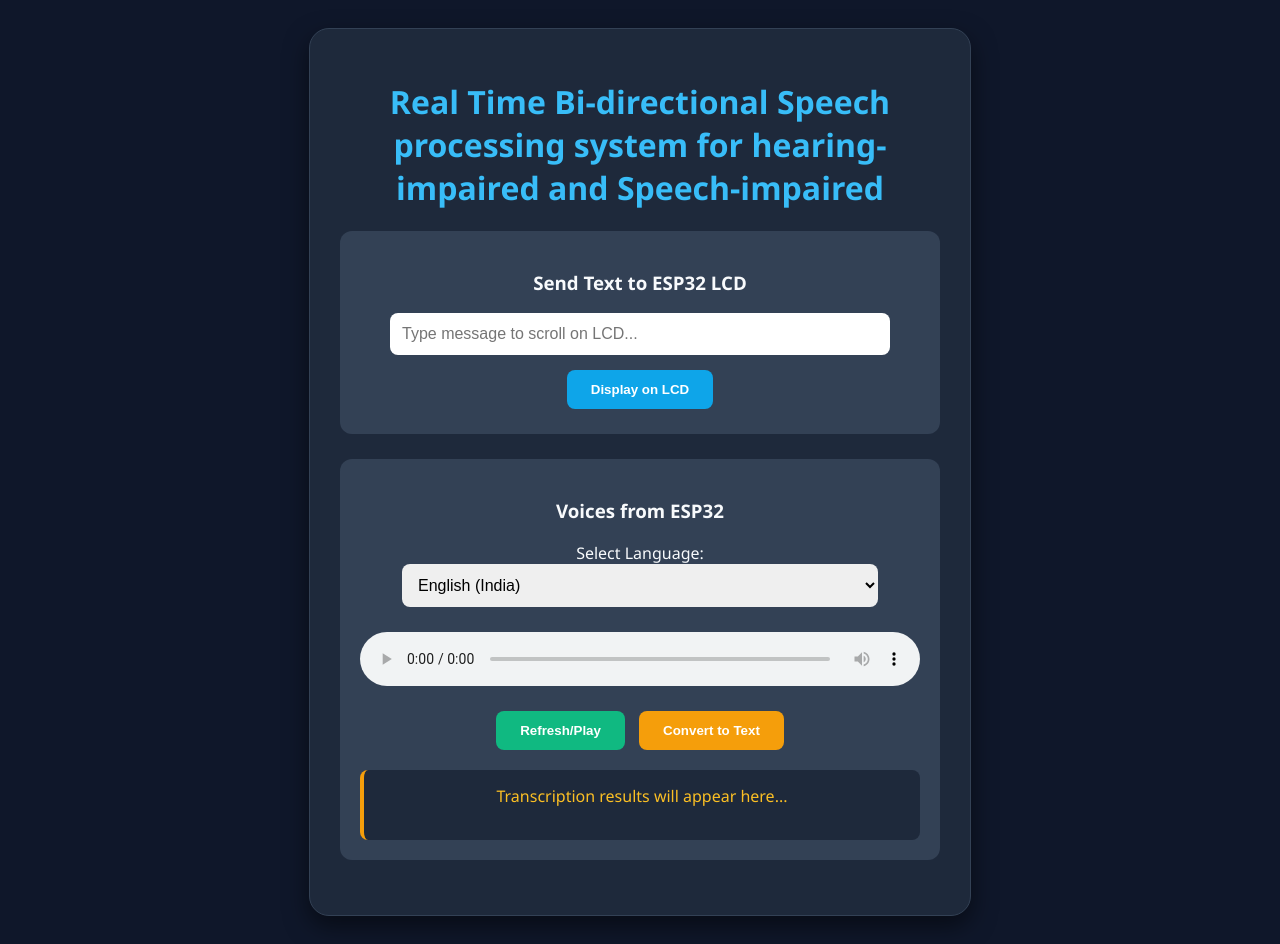
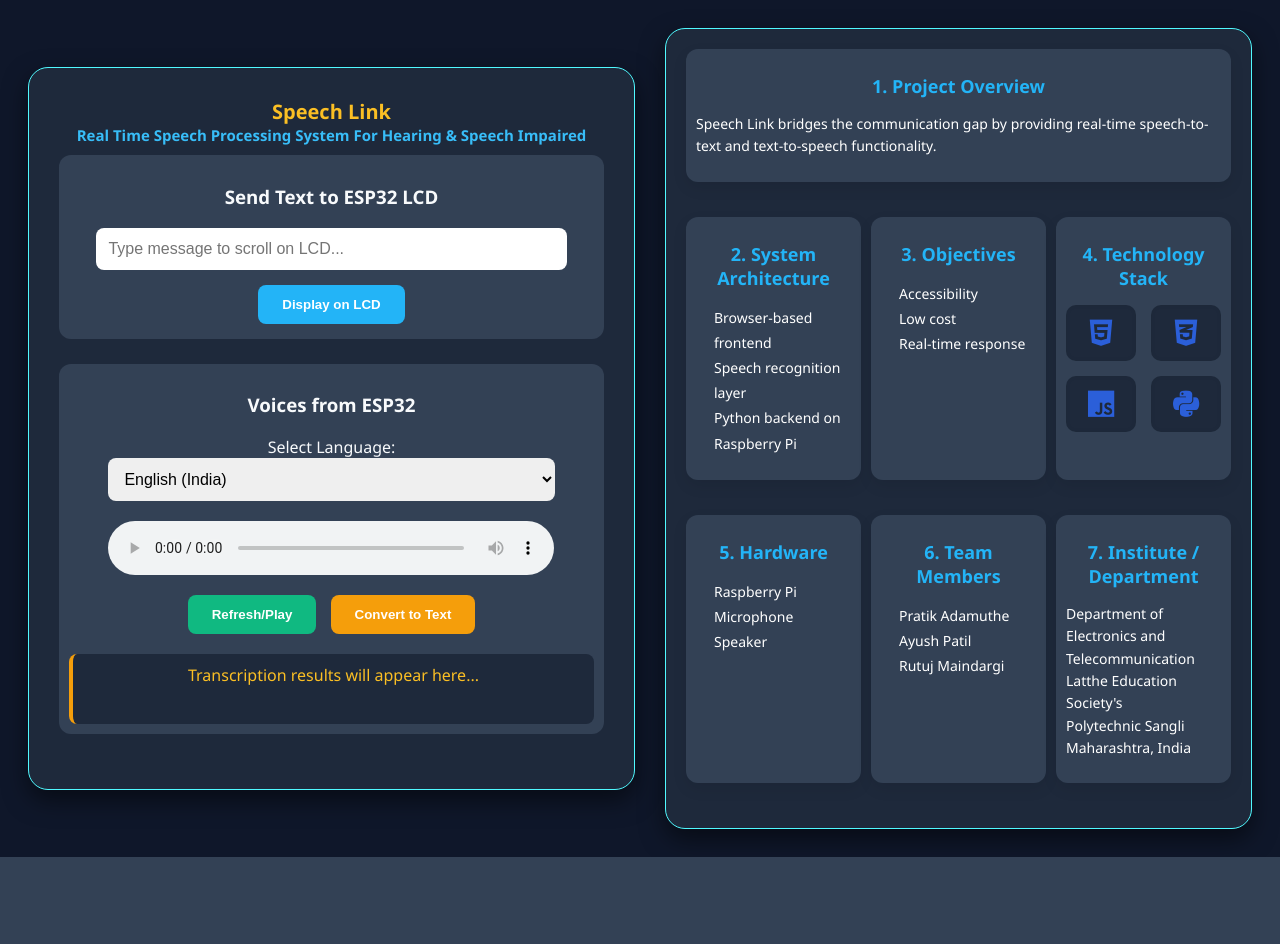
Before and after one commit to ayushpatilsan-glitch/smart-intercom, a Flask app: template templates/index.html in a window 1280 px wide. After the commit the page ends 857 px from the top, so only its background shows below. Run offline with Flask 3, Linux system fonts and the light colour scheme; the template is opened without the code that fills it, so the values that code supplies are empty.

Commit message:
Update index.html

```diff
--- a/templates/index.html
+++ b/templates/index.html
@@ -1,78 +1,333 @@
 <!DOCTYPE html>
 <html lang="en">
   <head>
-    <meta charset="UTF-8">
-    <meta name="viewport" content="width=device-width, initial-scale=1.0">
-    <title>ESP32 Smart Intercom</title>
+    <meta charset="UTF-8" />
+    <meta name="viewport" content="width=device-width, initial-scale=1.0" />
+    <title>Real Time Bi-directional Speech Processing system for Hearing-impaired and Speech-impaired</title>
+    <link
+      rel="stylesheet"
+      href="https://cdnjs.cloudflare.com/ajax/libs/font-awesome/6.5.0/css/all.min.css"
+    />
+    <link rel="stylesheet" href="style.css" />
     <style>
-        body { font-family: 'Segoe UI', sans-serif; background: #0f172a; color: #f8fafc; text-align: center; padding: 20px; }
-        .container { max-width: 600px; margin: auto; background: #1e293b; padding: 30px; border-radius: 20px; box-shadow: 0 10px 25px rgba(0,0,0,0.5); border: 1px solid #334155; }
-        h1 { color: #38bdf8; }
-        .section { margin-bottom: 25px; padding: 20px; background: #334155; border-radius: 12px; }
-        select, input[type="text"] { width: 85%; padding: 12px; border-radius: 8px; border: none; margin-bottom: 10px; font-size: 16px; }
-        button { padding: 12px 24px; border: none; border-radius: 8px; cursor: pointer; font-weight: bold; margin: 5px; }
-        .btn-send { background: #0ea5e9; color: white; }
-        .btn-audio { background: #10b981; color: white; }
-        .btn-transcribe { background: #f59e0b; color: white; }
-        #transcriptionBox { margin-top: 15px; padding: 15px; background: #1e293b; border-radius: 8px; border-left: 4px solid #f59e0b; color: #fbbf24; min-height: 40px; }
-        audio { width: 100%; margin: 15px 0; }
+      body {
+        font-family: 'Segoe UI', sans-serif;
+        background: #0f172a;
+        color: #f8fafc;
+        text-align: center;
+        padding: 20px;
+      }
+      .main-container {
+        display: flex;
+        flex-wrap: nowrap;
+        gap: 30px;
+      }
+
+      .act_container {
+        flex: 1;
+        margin: auto;
+        background: #1e293b;
+        padding: 30px;
+        border-radius: 20px;
+        box-shadow: 0 10px 25px rgba(0, 0, 0, 0.5);
+        border: 1px solid #50f9ff;
+        height: calc(100% - 150px);
+      }
+
+      span {
+        color: #fbbf24;
+        font-size: 20px;
+      }
+      .title {
+        font-size: 15px;
+      }
+
+      .doc-container {
+        flex: 1;
+        display: grid;
+        grid-template-columns: repeat(3, 1fr);
+        gap: 10px;
+        margin: auto;
+        background: #1e293b;
+        padding: 20px;
+        border-radius: 20px;
+        box-shadow: 0 10px 25px rgba(0, 0, 0, 0.5);
+        border: 1px solid #50f9ff;
+        font-size: 14px;
+      }
+
+      h1 {
+        color: #38bdf8;
+        font-size: 20px;
+        margin-top: 0;
+      }
+      .section {
+        margin-bottom: 25px;
+        padding: 10px;
+        background: #334155;
+        border-radius: 12px;
+      }
+      select,
+      input[type='text'] {
+        width: 85%;
+        padding: 12px;
+        border-radius: 8px;
+        border: none;
+        margin-bottom: 10px;
+        font-size: 16px;
+      }
+      button {
+        padding: 12px 24px;
+        border: none;
+        border-radius: 8px;
+        cursor: pointer;
+        font-weight: bold;
+        margin: 5px;
+      }
+      .btn-send {
+        background: #23b4f7;
+        color: white;
+      }
+      .btn-audio {
+        background: #10b981;
+        color: white;
+      }
+      .btn-transcribe {
+        background: #f59e0b;
+        color: white;
+      }
+      #transcriptionBox {
+        margin-top: 15px;
+        padding: 10px;
+        background: #1e293b;
+        border-radius: 8px;
+        border-left: 4px solid #f59e0b;
+        color: #fbbf24;
+        min-height: 50px;
+      }
+      audio {
+        width: 85%;
+        margin: 10px 0;
+      }
+
+      .card {
+        border-radius: 12px;
+        box-shadow: 0 6px 15px rgba(0, 0, 0, 0.08);
+        margin-bottom: 25px;
+        padding: 10px;
+        background: #334155;
+        color: #fff;
+        text-align: left;
+      }
+
+      .card h2 {
+        text-align: center;
+        color: #23b4f7;
+        margin-bottom: 15px;
+        font-size: 18px;
+      }
+
+      .card p {
+        line-height: 1.6;
+      }
+
+      .card ul {
+        padding-left: 18px;
+        line-height: 1.8;
+        list-style: none;
+      }
+
+      .overview {
+        grid-column: span 3;
+      }
+
+      .tech-grid {
+        display: grid;
+        grid-template-columns: repeat(2, 1fr);
+        gap: 15px;
+        margin-top: 10px;
+      }
+
+      .tech {
+        background: #1e293b;
+        padding: 13px;
+        border-radius: 10px;
+        text-align: center;
+        font-weight: bold;
+        color: #2b5fd9;
+        box-shadow: inset 0 0 5px rgba(0, 0, 0, 0.05);
+      }
+
+      .tech-grid i {
+        font-size: 30px;
+        color: #2b5fd9;
+        padding: 0;
+      }
+
+      @media (max-width: 600px) {
+        .container {
+          grid-template-columns: 1fr;
+        }
+
+        .overview {
+          grid-column: span 1;
+        }
+      }
     </style>
   </head>
   <body>
-
-<div class="container">
-    <h1>Real Time Bi-directional Speech processing system for hearing-impaired and Speech-impaired</h1>
+    <div class="main-container">
+      <!--Container 1-->
+      <div class="act_container">
+        <h1 class="title">
+          <span>Speech Link</span><br />Real Time Speech Processing System For
+          Hearing & Speech Impaired
+        </h1>
 
         <div class="section">
           <h3>Send Text to ESP32 LCD</h3>
-        <input type="text" id="textMsg" placeholder="Type message to scroll on LCD...">
+          <input
+            type="text"
+            id="textMsg"
+            placeholder="Type message to scroll on LCD..."
+          />
           <button class="btn-send" onclick="sendText()">Display on LCD</button>
         </div>
 
         <div class="section">
           <h3>Voices from ESP32</h3>
-        <label>Select Language: </label>
+          <label class="sel-lang">Select Language: </label>
           <select id="langSelect">
             <option value="en-IN">English (India)</option>
             <option value="hi-IN">Hindi (हिन्दी)</option>
             <option value="mr-IN">Marathi (मराठी)</option>
           </select>
           <audio id="audioPlayer" controls></audio>
-        <br>
-        <button class="btn-audio" onclick="refreshAudio()">Refresh/Play</button>
-        <button class="btn-transcribe" onclick="convertToText()">Convert to Text</button>
-        <div id="transcriptionBox">Transcription results will appear here...</div>
+          <br />
+          <button class="btn-audio" onclick="refreshAudio()">
+            Refresh/Play
+          </button>
+          <button class="btn-transcribe" onclick="convertToText()">
+            Convert to Text
+          </button>
+          <div id="transcriptionBox">
+            Transcription results will appear here...
+          </div>
         </div>
       </div>
 
+      <!--container 2-->
+      <div class="doc-container">
+        <!-- Project Overview -->
+        <div class="card overview">
+          <h2>1. Project Overview</h2>
+          <p>
+            Speech Link bridges the communication gap by providing real-time
+            speech-to-text and text-to-speech functionality.
+          </p>
+        </div>
+
+        <!-- System Architecture -->
+        <div class="card">
+          <h2>2. System Architecture</h2>
+          <ul>
+            <li>Browser-based frontend</li>
+            <li>Speech recognition layer</li>
+            <li>Python backend on Raspberry Pi</li>
+          </ul>
+        </div>
+
+        <!-- Objectives -->
+        <div class="card">
+          <h2>3. Objectives</h2>
+          <ul>
+            <li>Accessibility</li>
+            <li>Low cost</li>
+            <li>Real-time response</li>
+          </ul>
+        </div>
+
+        <!-- Technology Stack -->
+        <div class="card">
+          <h2>4. Technology Stack</h2>
+
+          <div class="tech-grid">
+            <div class="tech"><i class="fa-brands fa-html5"></i></div>
+            <div class="tech"><i class="fa-brands fa-css3-alt"></i></div>
+            <div class="tech"><i class="fa-brands fa-js"></i></div>
+            <div class="tech"><i class="fa-brands fa-python"></i></div>
+          </div>
+        </div>
+
+        <!-- Hardware -->
+        <div class="card">
+          <h2>5. Hardware</h2>
+          <ul>
+            <li>Raspberry Pi</li>
+            <li>Microphone</li>
+            <li>Speaker</li>
+          </ul>
+        </div>
+
+        <!-- Team Members -->
+        <div class="card">
+          <h2>6. Team Members</h2>
+          <ul>
+            <li>Pratik Adamuthe</li>
+            <li>Ayush Patil</li>
+            <li>Rutuj Maindargi</li>
+          </ul>
+        </div>
+
+        <!-- Institute -->
+        <div class="card">
+          <h2>7. Institute / Department</h2>
+          <p>
+            Department of Electronics and Telecommunication<br />
+            Latthe Education Society's<br />
+            Polytechnic Sangli<br />
+            Maharashtra, India
+          </p>
+        </div>
+      </div>
+    </div>
+
+    <!---->
     <script>
       function sendText() {
-        const val = document.getElementById("textMsg").value;
-        if(!val) return;
+        const val = document.getElementById('textMsg').value
+        if (!val) return
         fetch('/send_text', {
           method: 'POST',
-            headers: {'Content-Type': 'application/json'},
-            body: JSON.stringify({text: val})
+          headers: { 'Content-Type': 'application/json' },
+          body: JSON.stringify({ text: val })
         }).then(res => {
-            if(res.ok) { alert("Sent! Check ESP32 LCD."); document.getElementById("textMsg").value = ""; }
-        });
+          if (res.ok) {
+            alert('Sent! Check ESP32 LCD.')
+            document.getElementById('textMsg').value = ''
+          }
+        })
       }
 
       function refreshAudio() {
-        const player = document.getElementById("audioPlayer");
-        player.src = "/get_portable_voice?t=" + new Date().getTime();
-        player.play();
+        const player = document.getElementById('audioPlayer')
+        player.src = '/get_portable_voice?t=' + new Date().getTime()
+        player.play()
       }
 
       function convertToText() {
-        const box = document.getElementById("transcriptionBox");
-        const lang = document.getElementById("langSelect").value;
-        box.innerText = "Transcribing in " + lang + "...";
+        const box = document.getElementById('transcriptionBox')
+        const lang = document.getElementById('langSelect').value
+        box.innerText = 'Transcribing in ' + lang + '...'
 
         fetch('/transcribe_voice?lang=' + lang)
           .then(res => res.json())
-            .then(data => { box.innerText = "Recognized: " + data.text; })
-            .catch(err => { box.innerText = "Error: Server connection failed."; });
+          .then(data => {
+            box.innerText = 'Recognized: ' + data.text
+          })
+          .catch(err => {
+            box.innerText = 'Error: Server connection failed.'
+          })
       }
     </script>
   </body>
```
Lines whose indentation alone changed are shown as unchanged.
